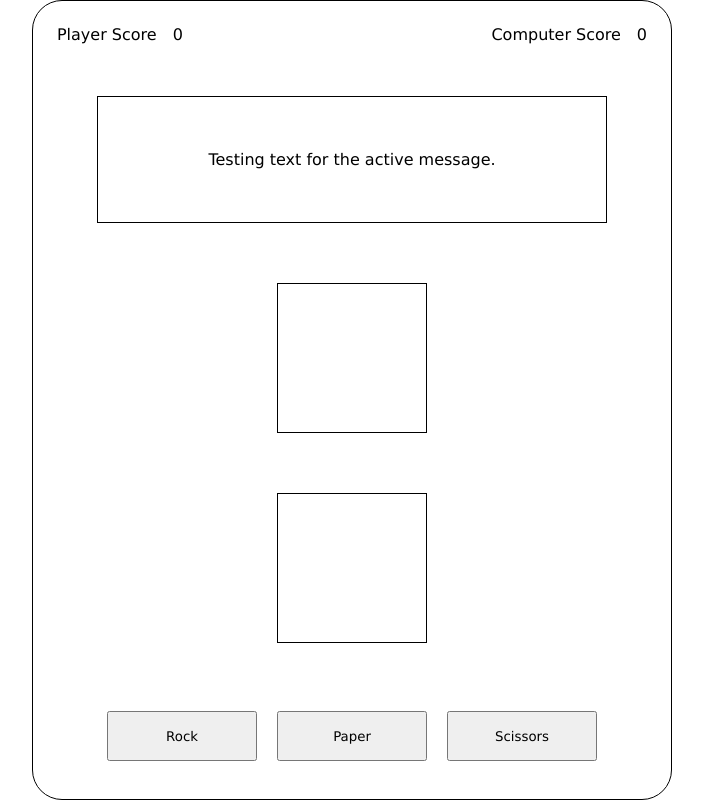
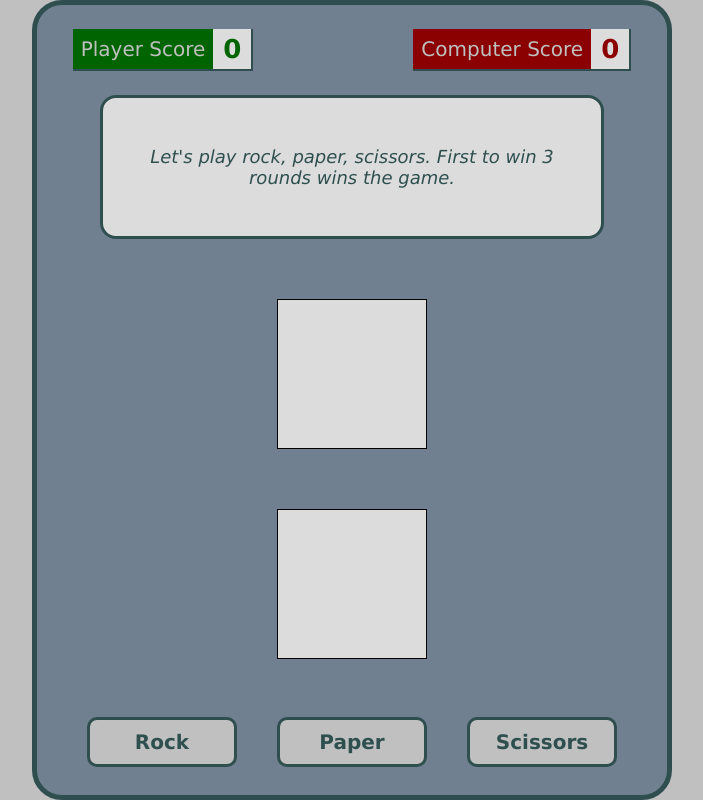
Before and after one commit to See-Monkey/rock-paper-scissors, a plain HTML site: page index.html in a window 1280 px wide. Shown: the whole page, without its empty margins (288-991 px from the left). Drawn offline with Linux system fonts and the light colour scheme.

Commit message:
Add CSS color and font styling

```diff
--- a/index.html
+++ b/index.html
@@ -9,12 +9,15 @@
 <body>
     <div class = "container">
         <div class = "header">
-            <p class = "score">Player Score</p>
+            <p class = "score" id = "player">Player Score</p>
             <p class = "playerScore">0</p>
-            <p class = "score">Computer Score</p>
+            <p class = "score" id = "computer">Computer Score</p>
             <p class = "computerScore">0</p>
         </div>
-        <div class = "activeMsg">Testing text for the active message.</div>
+        <div class = "activeMsg">
+            Let's play rock, paper, scissors.
+            First to win 3 rounds wins the game.
+        </div>
         <div class = "img" id = "computer"></div>
         <div class = "img" id = "player"></div>
         <div class = "choices">
--- a/style.css
+++ b/style.css
@@ -3,6 +3,10 @@
     padding: 0;
     box-sizing: border-box;
     font-family: Verdana, Geneva, Tahoma, sans-serif;
+}
+
+html {
+    background-color: silver;
 }
 
 body {
@@ -23,8 +27,9 @@ body {
     flex-direction: column;
     justify-content: space-between;
     align-items: center;
-    border: 1px solid black;
+    border: 5px solid darkslategray;
     border-radius: 30px;
+    background-color: slategray;
 }
 
 /* =========== score header =========== */
@@ -34,31 +39,68 @@ body {
     width: 95%;
     display: flex;
     margin: 16px;
+    padding: 0px 20px;
 }
 
 .score {
-    margin: 8px;
+    margin: 8px 0px;
+    align-content: center;
+    padding: 8px;
+    border-bottom: 2px solid darkslategray;
+    font-weight: 400;
+    font-size: 20px;
+    color: silver;
+}
+
+.score#player {
+    background-color: darkgreen;
 }
 
 .playerScore {
-    margin: 8px;
+    margin: 8px 0px;
+    padding: 0px 10px;
     flex: 0;
     margin-right: auto;
+    align-content: center;
+    background-color: gainsboro;
+    border-bottom: 2px solid darkslategray;
+    border-right: 2px solid darkslategray;
+    color: darkgreen;
+    font-size: 26px;
+    font-weight: bolder;
+}
+
+.score#computer {
+    background-color: darkred;
 }
 
 .computerScore {
-    margin: 8px;
+    margin: 8px 0px;
+    padding: 0px 10px;
     flex: 0;
+    align-content: center;
+    background-color: gainsboro;
+    border-bottom: 2px solid darkslategray;
+    border-right: 2px solid darkslategray;
+    color: darkred;
+    font-size: 26px;
+    font-weight: bolder;
 }
 
 /* ========== active message ========== */
 
 .activeMsg {
     flex: 1;
-    border: 1px solid black;
+    border: 3px solid darkslategray;
+    border-radius: 16px;
     width: 80%;
     align-content: center;
     margin-bottom: 30px;
+    padding: 16px;
+    background-color: gainsboro;
+    color: darkslategray;
+    font-style: italic;
+    font-size: 18px;
 }
 
 /* ========== choice images =========== */
@@ -70,6 +112,7 @@ body {
     align-content: center;
     border: 1px solid black;
     margin: 30px;
+    background-color: gainsboro;
 }
 
 /* ========== choice buttons ========== */
@@ -85,4 +128,12 @@ body {
     flex: 0 0 auto;
     width: 150px;
     height: 50px;
+    margin: 10px;
+    border: 3px solid darkslategray;
+    border-radius: 10px;
+    background-color: silver;
+    font-weight: bold;
+    font-size: 20px;
+    color: darkslategray;
+    ali
 }
```
